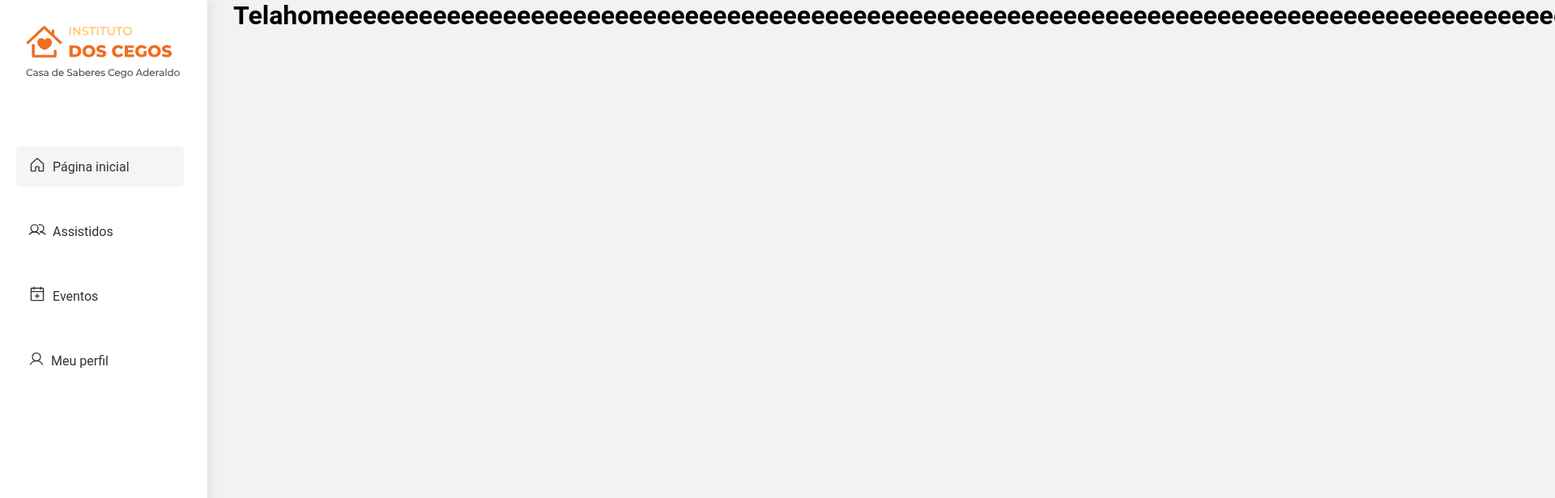
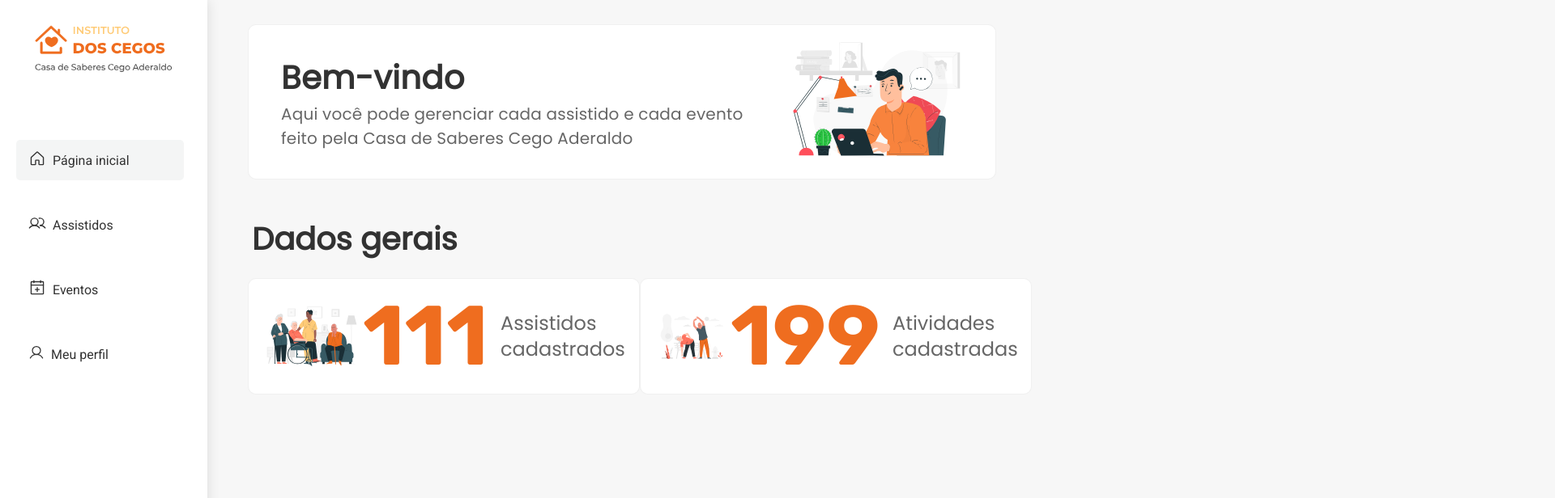
Before and after one commit to dev-inove/IDC-Frontend-legado, a React (Vite) app: page /home in a window 1280 px wide. Shown: the top 616 px of the page at 81% size, 1920 px wide, since content can reach past the window. Built offline with nearby package versions, Linux system fonts and the light colour scheme.

Commit message:
Migration of card insertion activity on home screen

```diff
--- a/index.html
+++ b/index.html
@@ -4,6 +4,19 @@
     <meta charset="UTF-8" />
     <link rel="icon" type="image/svg+xml" href="/src/favicon.svg" />
     <meta name="viewport" content="width=device-width, initial-scale=1.0" />
+    <link
+      rel="stylesheet"
+      href="https://fonts.googleapis.com/css?family=Roboto:400,500,700&display=swap"
+    />
+    <!--- fonte dos contadores de atividades e assistidos-->
+    <style>
+      @import url('https://fonts.googleapis.com/css2?family=Rubik:wght@700&display=swap');
+    </style>
+
+    <!-- fonte usada para os textos da home-->
+    <style>
+      @import url('https://fonts.googleapis.com/css2?family=Poppins&display=swap');
+    </style>
     <title>Instituto dos cegos</title>
   </head>
   <body>
--- /dev/null
+++ b/src/components/Cards/HomeCards/index.tsx
@@ -0,0 +1,16 @@
+import React from 'react';
+
+import WelcomeCard from '../WelcomeCard';
+import Infocards from '../InfoCards';
+import * as S from './styles';
+
+function HomeCards() {
+  return (
+    <S.HomeCardsContainer>
+      <WelcomeCard />
+      <Infocards />
+    </S.HomeCardsContainer>
+  );
+}
+
+export default HomeCards;
--- /dev/null
+++ b/src/components/Cards/HomeCards/styles.ts
@@ -0,0 +1,7 @@
+import styled from 'styled-components';
+
+export const HomeCardsContainer = styled.div`
+  background-color: var(--backgroundGrayContent);
+`;
+
+export default HomeCardsContainer;
--- /dev/null
+++ b/src/components/Cards/InfoCards/index.tsx
@@ -0,0 +1,50 @@
+import React, { useEffect, useState } from 'react';
+
+import assistaintsLogo from '~/assets/images/assistants_logo.svg';
+import activitiesLogo from '~/assets/images/activities_logo.svg';
+
+import * as S from './styles';
+
+function Infocards() {
+  const [assisteds, setAssisted] = useState(0);
+  const [activities, setActivities] = useState(0);
+
+  useEffect(() => {
+    setAssisted(111);
+    setActivities(199);
+  }, []);
+
+  return (
+    <>
+      <S.InfoHeaderText>Dados gerais</S.InfoHeaderText>
+      <S.ContainerCardsInfo>
+        <S.InfoCard>
+          <S.ContainerInfoCardImage>
+            <S.InforCardImage
+              src={assistaintsLogo}
+              alt='Uma mulher fazendo companhia para idosos'
+            />
+          </S.ContainerInfoCardImage>
+          <S.ContainerInfoCardText>
+            <S.CounterStyle>{assisteds}</S.CounterStyle>
+            <S.InforCardText>Assistidos cadastrados</S.InforCardText>
+          </S.ContainerInfoCardText>
+        </S.InfoCard>
+        <S.InfoCard>
+          <S.ContainerInfoCardImage>
+            <S.InforCardImage
+              src={activitiesLogo}
+              alt='Dois idosos fazendo alongamentos'
+            />
+          </S.ContainerInfoCardImage>
+          <S.ContainerInfoCardText>
+            <S.CounterStyle>{activities}</S.CounterStyle>
+            <S.InforCardText>Atividades cadastradas</S.InforCardText>
+          </S.ContainerInfoCardText>
+        </S.InfoCard>
+      </S.ContainerCardsInfo>
+    </>
+  );
+}
+
+export default Infocards;
--- /dev/null
+++ b/src/components/Cards/InfoCards/styles.ts
@@ -0,0 +1,148 @@
+import styled from 'styled-components';
+
+export const InfoHeaderText = styled.h1`
+  font-family: 'Poppins';
+  font-style: normal;
+  font-weight: 600;
+  font-size: 2rem;
+  line-height: 47px;
+  margin-bottom: 25px;
+  margin-left: 5px;
+  color: #323232;
+
+  min-width: 165px;
+
+  @media (max-width: 1366px) {
+    font-size: 2.4rem;
+  }
+
+  @media (max-width: 1080px) {
+    font-size: 1.9rem;
+  }
+  @media (max-width: 846px) {
+    font-size: 1.8rem;
+  }
+  @media (max-width: 720px) {
+    font-size: 1.75rem;
+  }
+`;
+
+export const ContainerCardsInfo = styled.div`
+  display: flex;
+  flex-direction: row;
+  justify-content: space-between;
+  margin-bottom: 50px;
+
+  @media (max-width: 1366px) {
+    align-content: space-between;
+    height: 19rem;
+  }
+  @media (max-width: 1080px) {
+    align-content: space-between;
+    flex-direction: column;
+    height: 18rem;
+  }
+`;
+
+export const CounterStyle = styled.span`
+  font-family: 'Rubik', sans-serif;
+
+  font-style: normal;
+  font-weight: 700;
+  font-size: 6rem;
+  line-height: 126px;
+  color: #ef6d1f;
+
+  margin-right: 15px;
+
+  @media (max-width: 1366px) {
+    font-size: 6.5rem;
+  }
+
+  @media (max-width: 1080px) {
+    font-size: 6rem;
+  }
+  @media (max-width: 846px) {
+    font-size: 5.8rem;
+  }
+  @media (max-width: 720px) {
+    font-size: 5.9rem;
+  }
+`;
+
+export const InfoCard = styled.div`
+  display: flex;
+  border-radius: 10px;
+  border: 1px solid rgba(0, 0, 0, 0.06);
+  height: 8rem;
+  width: 49%;
+  min-width: 484px;
+  min-height: 96px;
+
+  background-color: #ffffff;
+
+  justify-content: space-evenly;
+  align-items: center;
+
+  @media (max-width: 1366px) {
+    height: 9rem;
+    width: 49%;
+    padding: 1rem;
+  }
+  @media (max-width: 1080px) {
+    height: 6rem;
+    padding: 4rem 0;
+  }
+`;
+
+export const ContainerInfoCardImage = styled.div`
+  display: flex;
+  justify-content: center;
+`;
+
+export const ContainerInfoCardText = styled.div`
+  display: flex;
+  flex-direction: row;
+`;
+
+export const InforCardText = styled.p`
+  align-self: center;
+  font-family: 'Poppins';
+  font-style: normal;
+  font-weight: 400;
+  width: 135px;
+  height: 64px;
+  line-height: 32px;
+  font-size: 1.325rem;
+
+  color: #666666;
+
+  @media (max-width: 1366px) {
+    font-size: 1.5rem;
+    width: 155px;
+  }
+
+  @media (max-width: 1080px) {
+    font-size: 1.3rem;
+    width: 125px;
+  }
+  @media (max-width: 720px) {
+    font-size: 1.2rem;
+    width: 110px;
+  }
+`;
+
+export const InforCardImage = styled.img`
+  max-width: 90%;
+  min-width: 5rem;
+  height: 100%;
+  min-height: 50px;
+
+  @media (max-width: 1366px) {
+    width: 90%;
+  }
+
+  @media (max-width: 1080px) {
+    width: 75%;
+  }
+`;
--- /dev/null
+++ b/src/components/Cards/WelcomeCard/index.tsx
@@ -0,0 +1,27 @@
+import React from 'react';
+
+import welcomeLogo from '~/assets/images/welcome_logo.svg';
+
+import * as S from './styles';
+
+function WelcomeCard() {
+  return (
+    <S.ContainerCardWelcome>
+      <S.ContainerCardWelcomeText>
+        <S.CardWelcomeHeaderText>Bem-vindo</S.CardWelcomeHeaderText>
+        <S.CardWelcomeText>
+          Aqui você pode gerenciar cada assistido e cada evento feito pela Casa
+          de Saberes Cego Aderaldo
+        </S.CardWelcomeText>
+      </S.ContainerCardWelcomeText>
+      <S.ContainerCardWelcomeImage>
+        <S.CardWelcomeImage
+          src={welcomeLogo}
+          alt='Imagem de Boas vindas, nela há um homem utilizando seu notebook com um fone de ouvido sem fio no ouvido, e ele tammbém está em uma chamada com alguém'
+        />
+      </S.ContainerCardWelcomeImage>
+    </S.ContainerCardWelcome>
+  );
+}
+
+export default WelcomeCard;
--- /dev/null
+++ b/src/components/Cards/WelcomeCard/styles.ts
@@ -0,0 +1,111 @@
+import styled from 'styled-components';
+
+export const ContainerCardWelcome = styled.div`
+  display: flex;
+  border-radius: 10px;
+  border: 1px solid rgba(0, 0, 0, 0.06);
+  height: 10rem;
+  width: 100%;
+  background-color: #fff;
+  justify-content: space-between;
+  align-items: center;
+  margin-bottom: 50px;
+
+  @media (max-width: 1366px) {
+    height: 12rem;
+  }
+  @media (max-width: 1080px) {
+    height: 11rem;
+  }
+`;
+
+export const ContainerCardWelcomeText = styled.div`
+  display: flex;
+  width: 50rem;
+  word-wrap: break-word;
+  flex-direction: column;
+  align-content: space-between;
+  align-self: center;
+  margin-left: 2.5rem;
+
+  @media (max-width: 1366px) {
+    width: auto;
+  }
+`;
+
+export const ContainerCardWelcomeImage = styled.div`
+  margin-right: 2rem;
+  margin-left: 2rem;
+  justify-content: center;
+`;
+
+export const CardWelcomeImage = styled.img`
+  width: 14rem;
+  min-width: 10rem;
+  height: 100%;
+  min-height: 50px;
+  padding: 1em 0;
+
+  @media (max-width: 1366px) {
+    width: 15rem;
+  }
+  @media (max-width: 1080px) {
+    width: 13rem;
+  }
+`;
+
+export const CardWelcomeHeaderText = styled.h1`
+  font-family: 'Poppins';
+  font-style: normal;
+  font-weight: 600;
+  font-size: 2.2rem;
+  width: 17.5rem;
+
+  letter-spacing: 0.01em;
+
+  color: #323232;
+
+  @media (max-width: 1366px) {
+    width: 14.5rem;
+    font-size: 2.5rem;
+  }
+
+  @media (max-width: 1080px) {
+    width: 11.5rem;
+    font-size: 2rem;
+  }
+  @media (max-width: 846px) {
+    font-size: 1.9rem;
+  }
+  @media (max-width: 720px) {
+    font-size: 1.95rem;
+  }
+`;
+
+export const CardWelcomeText = styled.p`
+  font-family: 'Poppins';
+  font-style: normal;
+  font-weight: 400;
+  font-size: 1.2rem;
+  line-height: auto;
+  letter-spacing: 0.01em;
+  max-width: 47rem;
+
+  color: #666666;
+
+  @media (max-width: 1366px) {
+    max-width: 39rem;
+    font-size: 1.25rem;
+  }
+  @media (max-width: 1080px) {
+    max-width: 34rem;
+    font-size: 1rem;
+  }
+
+  @media (max-width: 846px) {
+    font-size: 0.9rem;
+  }
+  @media (max-width: 720px) {
+    font-size: 0.95rem;
+  }
+`;
--- a/src/components/Inputs/InputLabelRGEmissionDate/index.tsx
+++ b/src/components/Inputs/InputLabelRGEmissionDate/index.tsx
@@ -26,7 +26,7 @@ function InputLabelDate({ label, error, touched }: PropsInputLabelDate) {
             {...field}
             dateFormat='dd/MM/yyyy'
             selected={field.value || null}
-            onChange={(val) => {
+            onChange={(val: Date) => {
               setFieldValue(field.name, val);
             }}
           />
--- a/src/components/SideBar/styles.ts
+++ b/src/components/SideBar/styles.ts
@@ -10,7 +10,8 @@ export const Container = styled.div`
   height: 100vh;
   position: fixed;
   display: flex;
-  box-shadow: inset 0 0 1em gold, 0 0 1em rgba(0, 0, 1, 0.123);
+  box-shadow: 0 0 1em rgba(0, 0, 1, 0.123);
+  overflow-y: auto;
 `;
 
 export const ContainerAside = styled.aside`
@@ -27,7 +28,8 @@ export const ContainerHeader = styled.header`
 `;
 
 export const ImgLogo = styled.img`
-  width: 12rem;
+  width: 171px;
+  height: 63px;
 `;
 
 export const ContainerLogo = styled.div`
--- a/src/pages/Home/index.tsx
+++ b/src/pages/Home/index.tsx
@@ -1,12 +1,13 @@
 import React from 'react';
+
+import HomeCards from '~/components/Cards/HomeCards';
+import * as S from './styles';
 
 function Home() {
   return (
-    <div style={{ marginLeft: '18rem' }}>
-      <h1>
-        Telahomeeeeeeeeeeeeeeeeeeeeeeeeeeeeeeeeeeeeeeeeeeeeeeeeeeeeeeeeeeeeeeeeeeeeeeeeeeeeeeeeeeeeeeeeeeeee
-      </h1>
-    </div>
+    <S.HomeContainer>
+      <HomeCards />
+    </S.HomeContainer>
   );
 }
 
--- /dev/null
+++ b/src/pages/Home/styles.ts
@@ -0,0 +1,11 @@
+import styled from 'styled-components';
+
+export const HomeContainer = styled.div`
+  height: 100vh;
+  overflow-y: auto;
+  overflow-x: auto;
+  padding: 30px 50px 0 50px;
+  margin-left: 16rem;
+`;
+
+export default HomeContainer;
--- a/src/styles/global.ts
+++ b/src/styles/global.ts
@@ -35,7 +35,7 @@ const Global = createGlobalStyle`
   }
   body {
     height: 100vh;
-    background-color: var(--backgroundGray);
+    background-color: var(--backgroundGrayContent);
     -webkit-font-smoothing: antialiased;
   }
   body, input, text-area, button {
```
